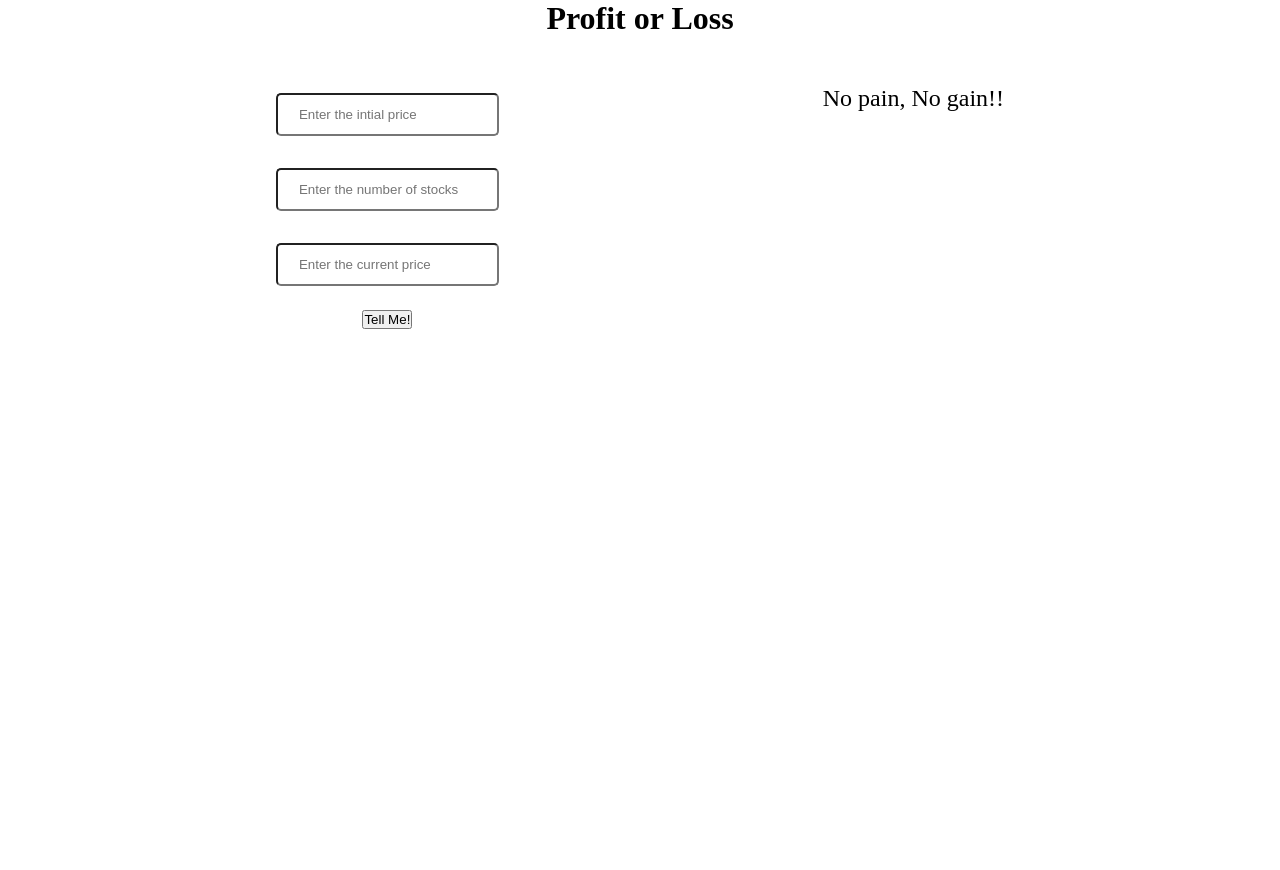
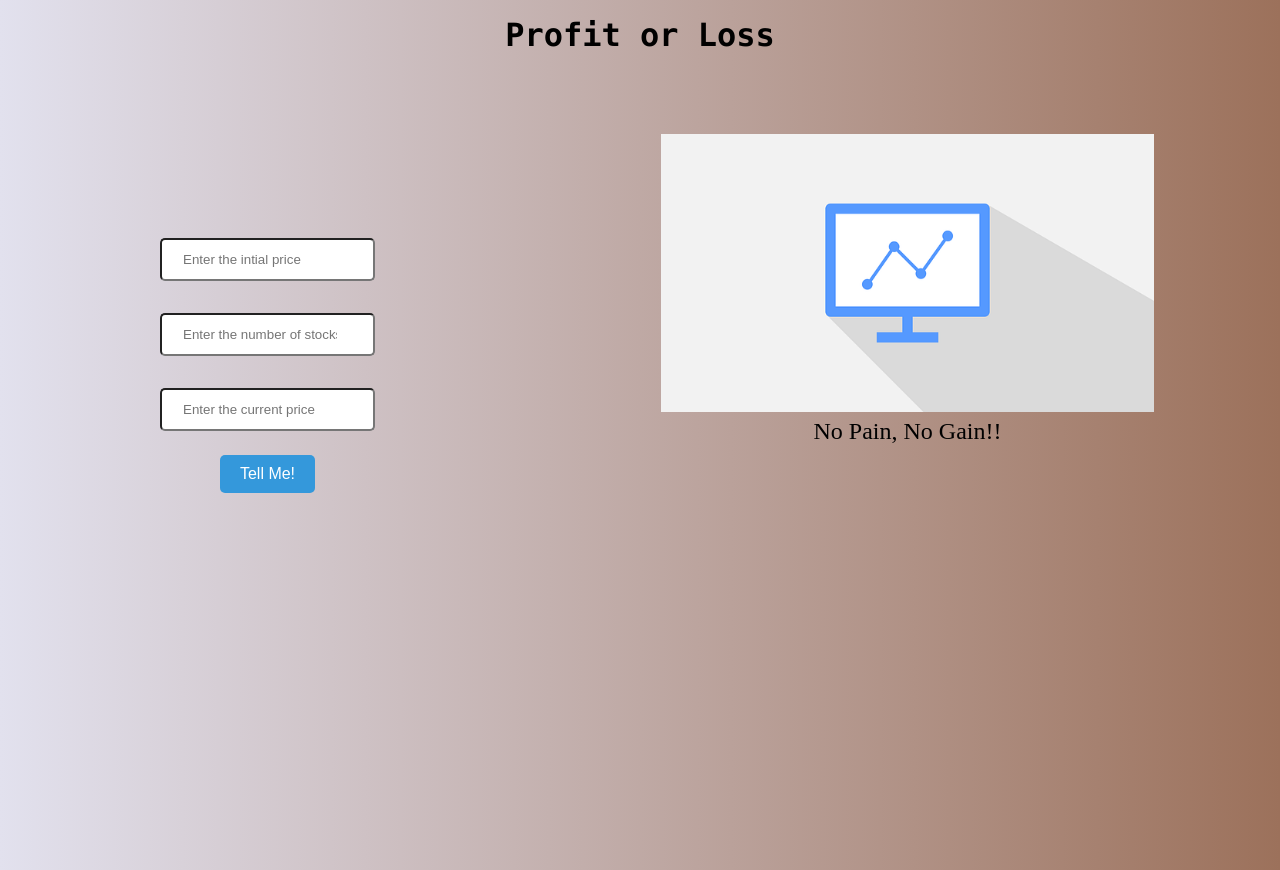
Before and after one commit to i-ihtesham/mark-14, a plain HTML site: page index.html in a window 1280 px wide. Both pictures are taken after a click on the button "Tell Me!". Before the commit the page ends 837 px from the top, so only its background shows below. Drawn offline with Linux system fonts and the light colour scheme.

Commit message:
completed styling

```diff
--- a/app.js
+++ b/app.js
@@ -23,19 +23,20 @@ function checkProfitorLoss(initial, stock, current)
     {
         let profit = (current - initial) * stock;
         let profitPercent = ((profit/initial) * 100).toFixed(2);
-        showMessage(`The profit is ${profit} and profit% is ${profitPercent}`)
+        image.src = 'img/profit.png'
+        imageText.textContent = `The profit is ${profit} and profit% is ${profitPercent}`
+
     }
     else if( current < initial)
     {
         let loss = (initial - current) * stock;
         let lossPercent = ((loss/initial) * 100).toFixed(2);
-        showMessage(`The loss is ${loss} and loss% is ${lossPercent}`)
+        image.src = 'img/loss.png'
+        imageText.textContent = `The loss is ${loss} and loss% is ${lossPercent}`
     }
+
     else{
-        showMessage("No pain, No gain!!")
+        image.src = 'img/neutral.png'
+        imageText.textContent = `No Pain, No Gain!!`
     }
 }
-function showMessage(msg)
-{
-    output.innerHTML = msg;
-}
--- a/index.html
+++ b/index.html
@@ -24,7 +24,7 @@
         </div>
 
         <div id="output">
-            <img id="myImage" src="" alt="">
+            <img id="myImage" src="img/neutral.png" alt="">
             <p id="imageText"></p>
         </div>
     </div>
--- a/style.css
+++ b/style.css
@@ -5,6 +5,12 @@
   }
 body{
     text-align: center;
+    background: rgb(226,225,238);
+    background: linear-gradient(90deg, rgba(226,225,238,1) 0%, rgba(156,113,91,1) 100%, rgba(0,212,255,1) 100%);
+}
+h1{
+  padding: 1rem;
+  font-family: "Lucida Console", "Courier New", monospace;
 }
 label{
     display: block;
@@ -17,18 +23,34 @@ input {
     border-radius: 5px;
   }
 
+#sub{
+  background-color: #3498db; /* Button background color */
+    color: #fff; /* Button text color */
+    padding: 10px 20px; /* Padding around the button text */
+    border: none; /* Remove button border */
+    border-radius: 5px; /* Add some border radius for rounded corners */
+    cursor: pointer; /* Change cursor to a pointer on hover */
+    font-size: 16px; /* Button text size */
+}
+#sub:hover{
+   background-color: #2980b9; /* Change background color on hover */
+}
+
 .container{
     width: 100vw;
     height : 100vh;
 
     display: flex;
     justify-content: space-evenly;
-      /* align-items: center; */
+
 }
 #form-input{
-    padding: 3rem;
+    padding: 10rem;
 }
 #output{
-    padding: 3rem;
+    padding: 4rem;
   font-size: 1.5rem;
 }
+#myImage{
+  width: 80%;
+}
```
Also changed, not shown: img/loss.png (added), img/neutral.png (added), img/profit.png (added).
